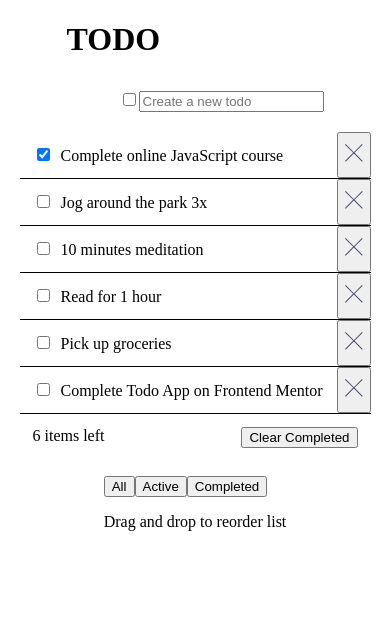
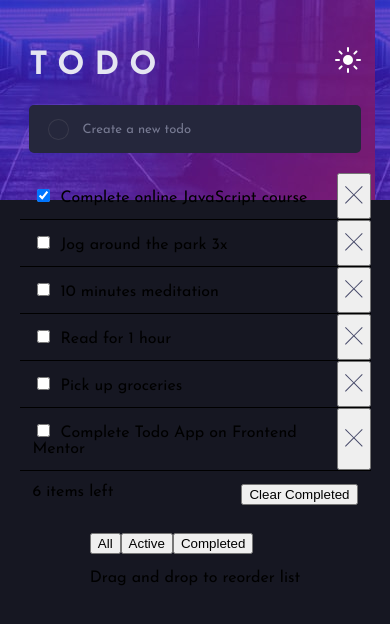
Before and after one commit to BrandonSdvl/Todo, a React (Create React App) app: page / in a window 390 px wide. Shown: the top 624 px of the page. Built offline with nearby package versions, Linux system fonts and the light colour scheme.

Commit message:
Header Styles (Mobile)

```diff
--- a/public/index.html
+++ b/public/index.html
@@ -13,6 +13,9 @@
       user's mobile device or desktop. See https://developers.google.com/web/fundamentals/web-app-manifest/
     -->
   <link rel="manifest" href="%PUBLIC_URL%/manifest.json" />
+  <link rel="preconnect" href="https://fonts.googleapis.com">
+  <link rel="preconnect" href="https://fonts.gstatic.com" crossorigin>
+  <link href="https://fonts.googleapis.com/css2?family=Josefin+Sans:wght@400;700&display=swap" rel="stylesheet">
   <!--
       Notice the use of %PUBLIC_URL% in the tags above.
       It will be replaced with the URL of the `public` folder during the build.
--- a/src/App.jsx
+++ b/src/App.jsx
@@ -40,10 +40,12 @@ const initialData = [
 function App() {
   const [data, setData] = useState(initialData)
   const [view, setView] = useState('all')
+  const [theme, setTheme] = useState('dark')
+
 
   return (
     <div className="app">
-      <Header data={data} setData={setData} />
+      <Header data={data} setData={setData} theme={theme} setTheme={setTheme} />
       <TodoList data={data} setData={setData} view={view} />
       <Footer data={data} setView={setView} />
     </div>
--- a/src/components/Header/Header.jsx
+++ b/src/components/Header/Header.jsx
@@ -1,8 +1,9 @@
+import './Header.scss'
 import { ReactComponent as IconSun } from '../../assets/icon-sun.svg'
 import { ReactComponent as IconMoon } from '../../assets/icon-moon.svg'
 import { useRef } from 'react'
 
-const Header = ({ data, setData }) => {
+const Header = ({ data, setData, theme, setTheme }) => {
     const checkboxRef = useRef(null)
 
     const handlekeyDown = (e) => {
@@ -18,12 +19,15 @@ const Header = ({ data, setData }) => {
         }
     }
     return (
-        <header>
-            <h1 className="title">TODO</h1>
-            <IconSun />
-            <IconMoon />
-            <input type="checkbox" ref={checkboxRef} />
-            <input type="text" placeholder="Create a new todo" onKeyDown={handlekeyDown} />
+        <header className="header">
+            <div className={"header__top"}>
+                <h1 className="header__title">TODO</h1>
+                {theme === 'dark' ? <IconSun className={"header__icon"} /> : <IconMoon className={"header__icon"} />}
+            </div>
+            <div className={"header__input-container"}>
+                <input className={"checkbox"} type="checkbox" ref={checkboxRef} />
+                <input className={"header__input"} type="text" placeholder="Create a new todo" onKeyDown={handlekeyDown} />
+            </div>
         </header>
     )
 }
--- /dev/null
+++ b/src/components/Header/Header.scss
@@ -0,0 +1,54 @@
+.header {
+    width: 85%;
+    z-index: 10;
+    color: var(--main-font-color-hover);
+
+    &__title {
+        margin-top: 50px;
+        margin-bottom: 23px;
+        letter-spacing: 10px;
+        font-weight: 700;
+        width: auto;
+    }
+
+    &__top {
+        width: 100%;
+        display: flex;
+        align-items: center;
+        justify-content: space-between;
+    }
+
+    &__icon {
+        margin-top: 15px;
+        cursor: pointer;
+    }
+
+    &__input-container {
+        background-color: var(--second-background);
+        border-radius: 5px;
+        padding: 10px 15px;
+        display: flex;
+        justify-content: space-between;
+        align-items: center;
+    }
+
+    &__input {
+        width: 90%;
+        height: 25px;
+        padding: 0;
+        margin-left: 10px;
+        background-color: transparent;
+        border: none;
+        font-size: 13px;
+        font-family: var(--main-font);
+        font-weight: 400;
+        outline: none;
+        color: var(--main-font-color);
+        caret-color: var(--bright-blue);
+        vertical-align: middle;
+
+        &::placeholder {
+            color: var(--second-font-color);
+        }
+    }
+}
--- a/src/components/TodoList/TodoList.scss
+++ b/src/components/TodoList/TodoList.scss
@@ -1,6 +1,7 @@
 .todo-list {
     width: 90%;
     margin: 20px 0 15px 0;
+    z-index: 10;
 
     &__footer {
         padding: 0.5rem;
--- a/src/index.scss
+++ b/src/index.scss
@@ -12,13 +12,35 @@
     --main-font-color-hover: hsl(236, 33%, 92%);
     --second-font-color: hsl(234, 11%, 52%);
     --line-color: hsl(233, 14%, 35%);
-    --third-fond-color: hsl(237, 14%, 26%);
+    --third-font-color: hsl(237, 14%, 26%);
+
+    // img
+    --img-mobile-dark: url('./assets/bg-mobile-dark.jpg');
+
+    // font
+    --main-font: 'Josefin Sans', sans-serif;
+
+    // emphasis
+    --bright-blue: hsl(220, 98%, 61%);
+    --check-background: linear-gradient(135deg, rgba(87, 221, 240, 1) 0%, rgba(192, 88, 243, 1) 100%)
 }
 
 body {
     min-height: 100vh;
     min-width: 100vw;
     margin: 0;
+    font-family: var(--main-font);
+    background-color: var(--main-background);
+
+    &::before {
+        display: block;
+        content: '';
+        width: 100%;
+        background-image: var(--img-mobile-dark);
+        height: 200px;
+        position: absolute;
+        z-index: 1;
+    }
 }
 
 .app {
@@ -27,3 +49,54 @@ body {
     flex-direction: column;
     align-items: center;
 }
+
+.checkbox {
+    visibility: hidden;
+    width: 22px;
+    height: 22px;
+    display: flex;
+    align-items: center;
+    justify-content: center;
+    position: relative;
+
+    &::before {
+        display: block;
+        visibility: visible;
+        content: "";
+        width: 21px;
+        height: 21px;
+        background-color: var(--third-font-color);
+        border-radius: 50%;
+    }
+
+    &::after {
+        display: block;
+        position: absolute;
+        visibility: visible;
+        content: "";
+        width: 19px;
+        height: 19px;
+        border-radius: 50%;
+        background-color: var(--second-background);
+    }
+
+    &:hover {
+        &::before {
+            background: var(--check-background);
+        }
+    }
+
+    &:checked {
+
+        &::before,
+        &::after {
+            background: var(--check-background);
+        }
+
+        &::after {
+            background-image: url('./assets/icon-check.svg');
+            background-repeat: no-repeat;
+            background-position: center;
+        }
+    }
+}
```
